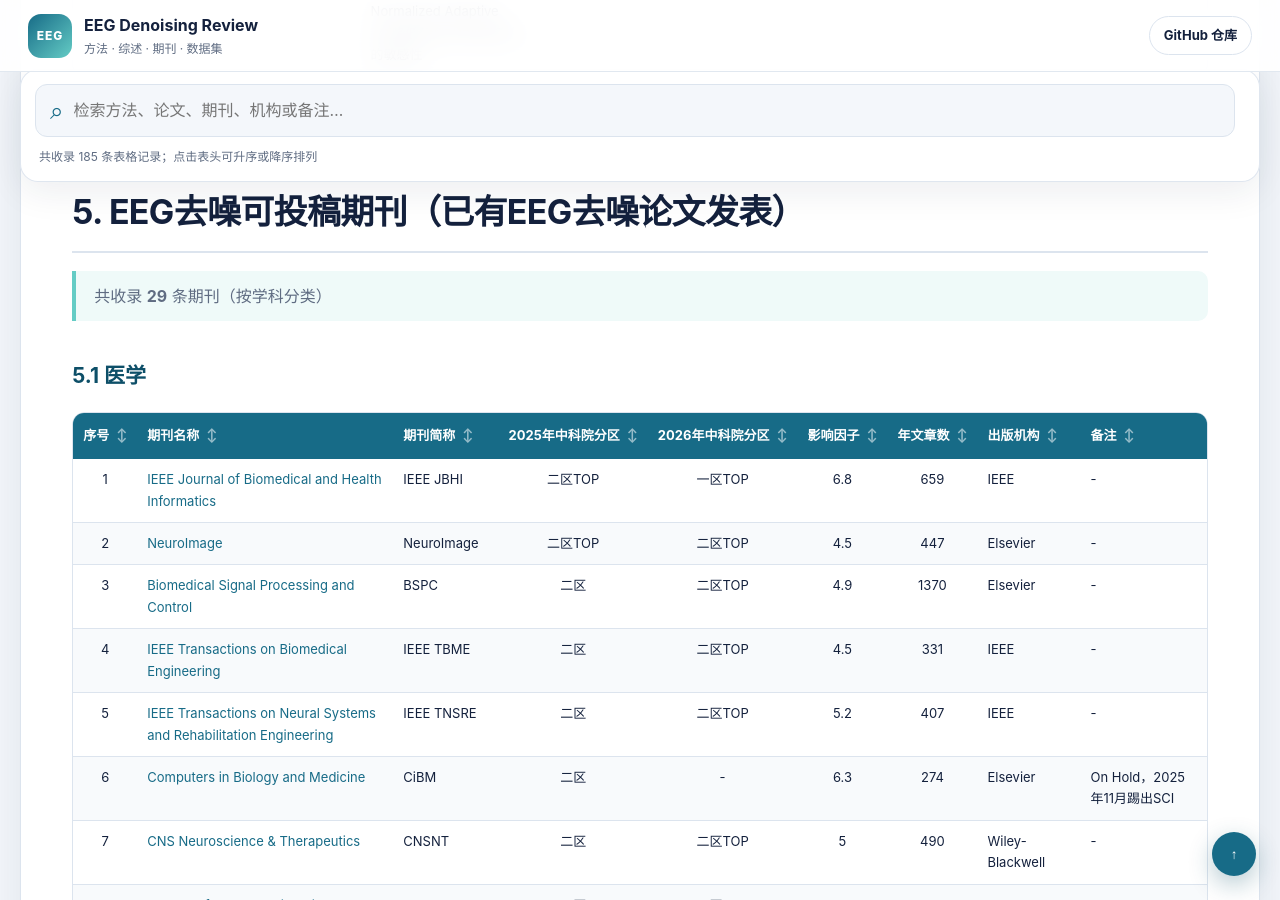
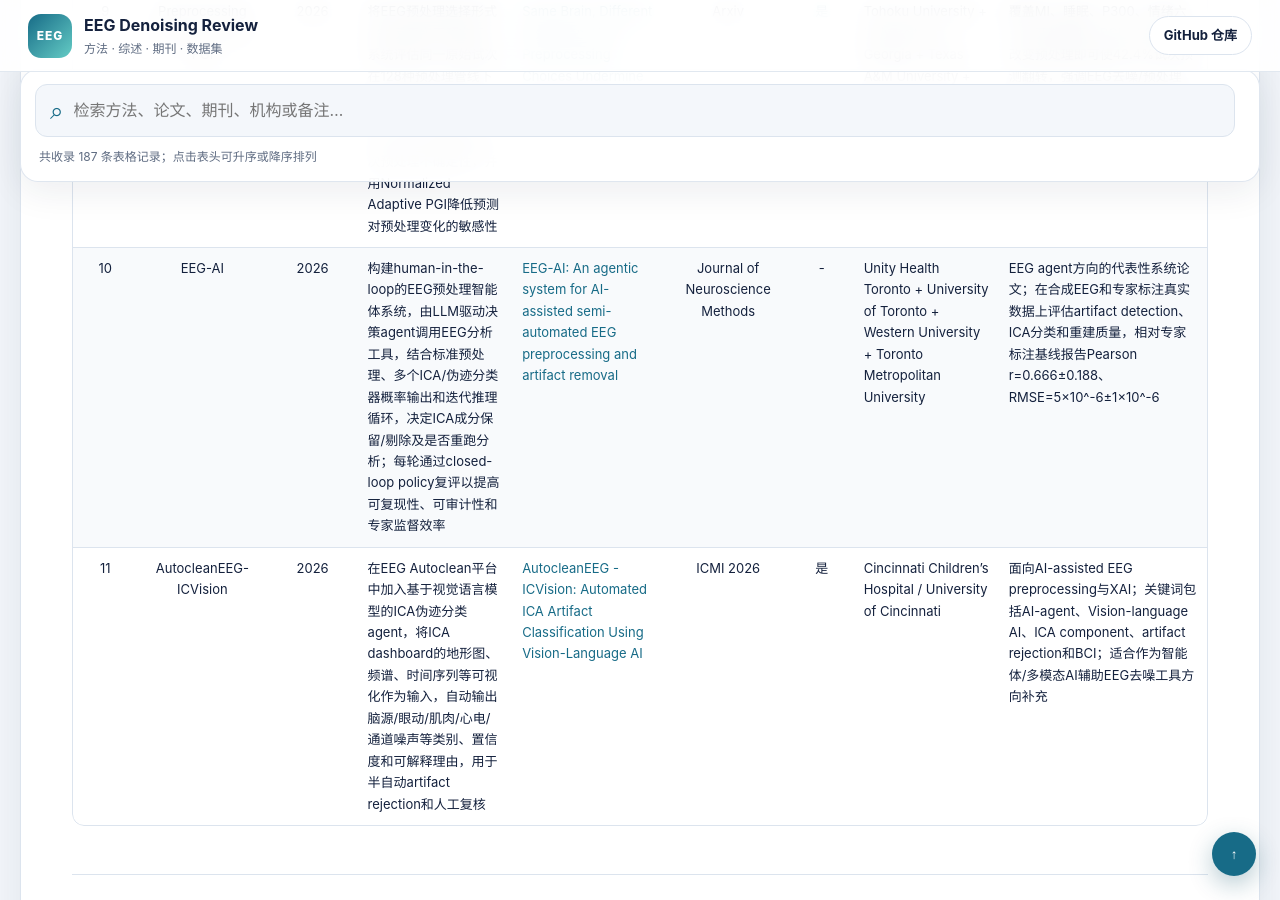
Before and after one commit to hanyilinn/EEG_Denoising_Review, a Jekyll site: the page built from docs/index.md, in a window 1280 px wide and 900 px high, scrolled down 15957 px. Built offline with Jekyll 4.4.1, drawn with Linux system fonts in a browser that asks for light colours.

Commit message:
Add EEG-AI and AutocleanEEG ICVision papers

```diff
--- a/docs/index.md
+++ b/docs/index.md
@@ -155,7 +155,7 @@ title: EEG Denoising Review
 
 ## 4. EEG去噪结合下游任务的研究 (EEG Denoising with Downstream Tasks)
 
-> 共收录 **9** 条记录
+> 共收录 **11** 条记录
 
 | 序号 | 名称 | 发表时间 | 主要思路 | 文章名称 | 发表期刊 | 开源 | 作者单位 | 备注 |
 |:---:|:---:|:---:|:---|:---|:---:|:---:|:---|:---|
@@ -168,6 +168,8 @@ title: EEG Denoising Review
 | 7 | Multi-head Noise Regression | 2026 | 先估计单通道EOG/EMG污染强度，再只对高污染片段触发小波眨眼去噪；用于验证“选择性去噪”是否比统一去噪更能保护ERP和BCI解码性能 | [Multi-head noise regression for single-channel EEG: estimating ocular and muscle contamination to guide artifact removal](https://iopscience.iop.org/article/10.1088/1741-2552/ae541d) | JNE | [是](https://github.com/usmanqamarshaikh/EEG-Multi-Head-Noise-Regression) | Auckland University of Technology + New Zealand College of Chiropractic + Aalborg University | 在P3 ERP和RSVP P300 speller任务中，统一去噪会削弱显著ERP通道或降低解码，TCN门控的选择性去噪在较少处理片段的同时改善AUC |
 | 8 | FAAR | 2026 | 提出Fast Automatic Artifact Rejection，基于频带谱幅值、RMS、最大梯度、过零率和峰度构建epoch级信号质量指数，并从记录内自校准阈值；在13个MOABB公开MI数据集上比较无拒绝、AutoReject、Isolation Forest和FAAR对下游MI解码的影响 | [From EEG Cleaning to Decoding: The Role of Artifact Rejection in MI-based BCIs](https://arxiv.org/abs/2605.12408) | Arxiv | - | Yneuro + SCCN/UC San Diego | 清洗不是总有益：低baseline/低SNR被试更可能受益，BA<0.6时FAAR/AutoReject约57%被试提升；FAAR拒绝epoch比例≤2.3%，并降低跨被试性能方差，适合作为任务导向artifact rejection基线 |
 | 9 | Preprocessing Sensitivity / NA-PGI | 2026 | 将EEG预处理选择形式化为反事实干预空间，系统评估同一原始试次在128种预处理管线下的预测翻转；提出Preprocessing Uncertainty度量逐试次预处理不确定性，并用Normalized Adaptive PGI降低预测对预处理变化的敏感性 | [Same Brain, Different Prediction: How Preprocessing Choices Undermine EEG Decoding Reliability](https://arxiv.org/abs/2605.07212) | Arxiv | [是](https://github.com/dengzhe-hou/EEG-Preprocessing-Sensitivity) | Tohoku University + University of Georgia + Texas A&M University + Worcester Polytechnic Institute | 覆盖MI、睡眠、P300、情绪六个公开数据集；BCI-IV-2a中仅改变预处理即可使42.4%试次预测翻转，强调EEG去噪/预处理benchmark应报告下游准确率之外的预测稳定性和预处理不确定性 |
+| 10 | EEG-AI | 2026 | 构建human-in-the-loop的EEG预处理智能体系统，由LLM驱动决策agent调用EEG分析工具，结合标准预处理、多个ICA/伪迹分类器概率输出和迭代推理循环，决定ICA成分保留/剔除及是否重跑分析；每轮通过closed-loop policy复评以提高可复现性、可审计性和专家监督效率 | [EEG-AI: An agentic system for AI-assisted semi-automated EEG preprocessing and artifact removal](https://www.sciencedirect.com/science/article/pii/S0165027026000890) | Journal of Neuroscience Methods | - | Unity Health Toronto + University of Toronto + Western University + Toronto Metropolitan University | EEG agent方向的代表性系统论文；在合成EEG和专家标注真实数据上评估artifact detection、ICA分类和重建质量，相对专家标注基线报告Pearson r=0.666±0.188、RMSE=5×10^-6±1×10^-6 |
+| 11 | AutocleanEEG-ICVision | 2026 | 在EEG Autoclean平台中加入基于视觉语言模型的ICA伪迹分类agent，将ICA dashboard的地形图、频谱、时间序列等可视化作为输入，自动输出脑源/眼动/肌肉/心电/通道噪声等类别、置信度和可解释理由，用于半自动artifact rejection和人工复核 | [AutocleanEEG - ICVision: Automated ICA Artifact Classification Using Vision-Language AI](https://ieeexplore.ieee.org/document/11539774) | ICMI 2026 | 是 | Cincinnati Children’s Hospital / University of Cincinnati | 面向AI-assisted EEG preprocessing与XAI；关键词包括AI-agent、Vision-language AI、ICA component、artifact rejection和BCI；适合作为智能体/多模态AI辅助EEG去噪工具方向补充 |
 
 ---
 
```
